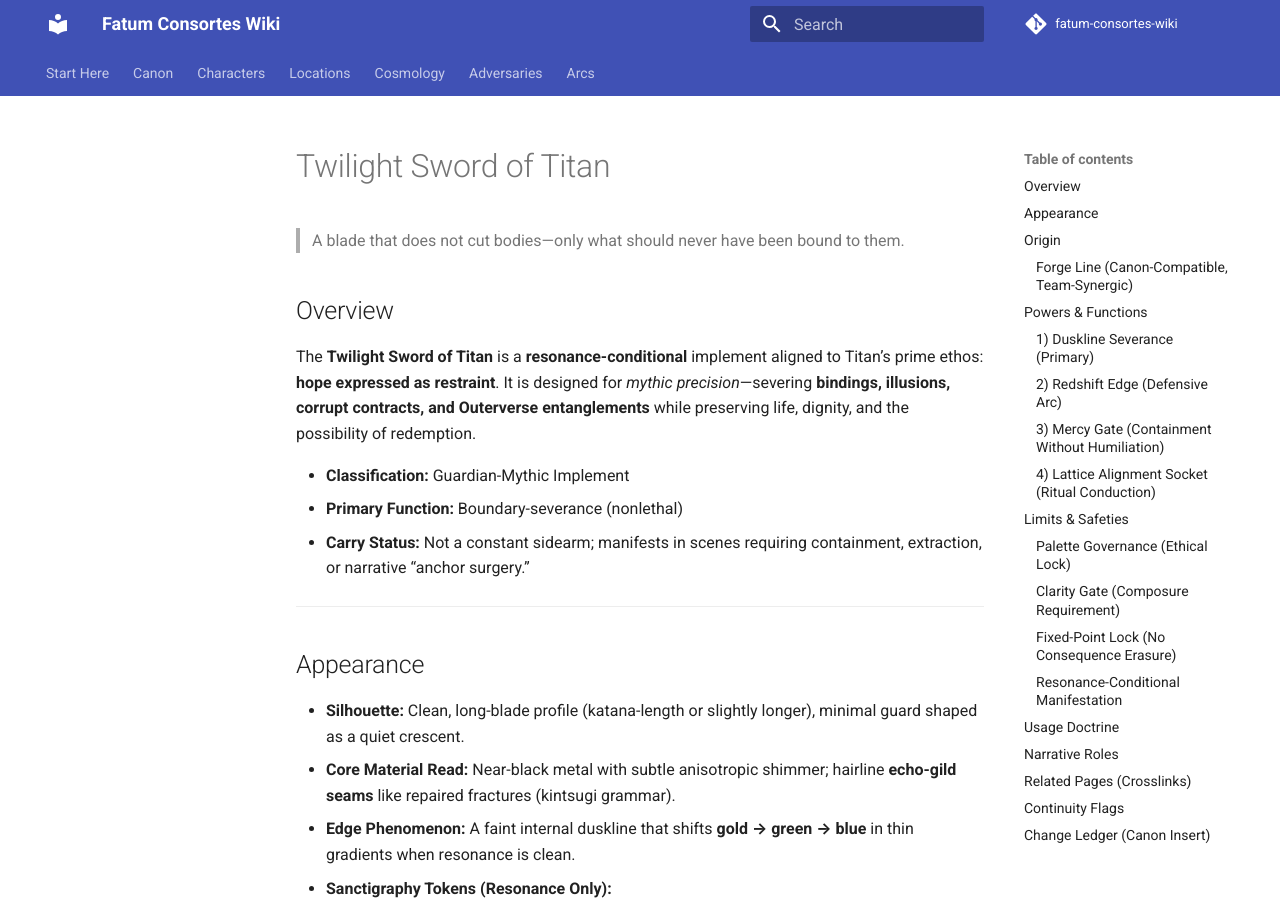
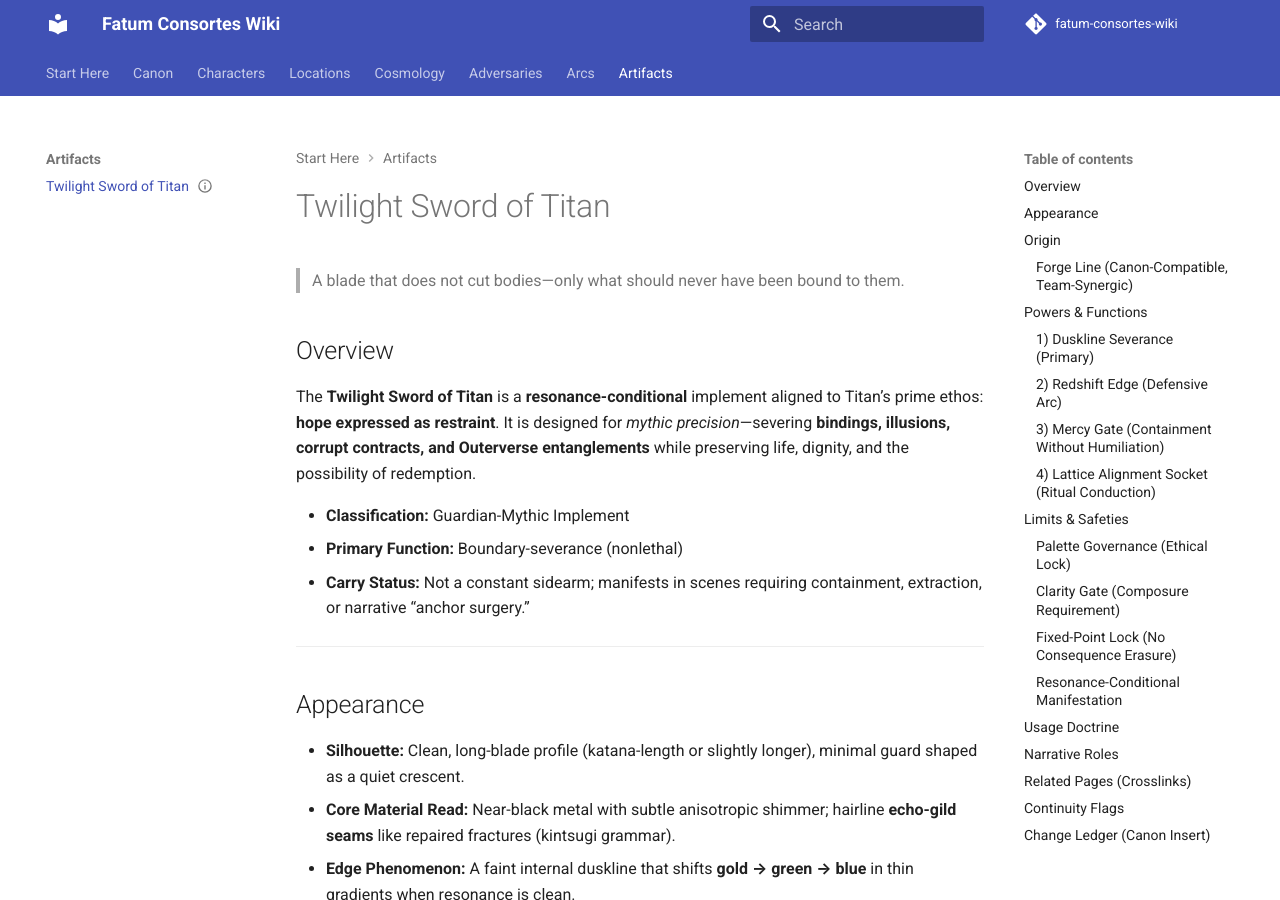
Before and after one commit to BatComptroller/fatum-consortes-wiki, an MkDocs documentation site: the page built from docs/artifacts/twilight-sword-of-titan.md, in a window 1280 px wide and 900 px high. Built offline with MkDocs 1.6.1 and Material for MkDocs 9.7.7, drawn with Linux system fonts in a browser that asks for light colours; comment, search, counter and statistics services are not loaded.

Commit message:
Update mkdocs.yml

```diff
--- a/mkdocs.yml
+++ b/mkdocs.yml
@@ -29,23 +29,30 @@ plugins:
 
 nav:
   - Start Here: index.md
+
   - Canon:
       - Canon Rules: canon/canon-rules.md
       - Continuity System: canon/continuity.md
+
   - Characters:
       - Titan: characters/titan.md
       - Titan — Comprehensive Codex: characters/titan-comprehensive.md
       - Harmony: characters/harmony.md
       - Weilu: characters/weilu.md
       - Weilu — Comprehensive Codex: characters/weilu-comprehensive.md
+
   - Locations:
       - Viridiom: locations/viridiom.md
+
   - Cosmology:
       - Trinity Suprema: cosmology/trinity-suprema.md
       - Outerverse: cosmology/outerverse.md
+
   - Adversaries:
       - Onyx (Adrian Vale): adversaries/onyx.md
+
   - Arcs:
       - Shadow Over Existence: arcs/shadow-over-existence.md
 
-      - Shadow Over Existence: arcs/shadow-over-existence.md
+  - Artifacts:
+      - Twilight Sword of Titan: artifacts/twilight-sword-of-titan.md
```
